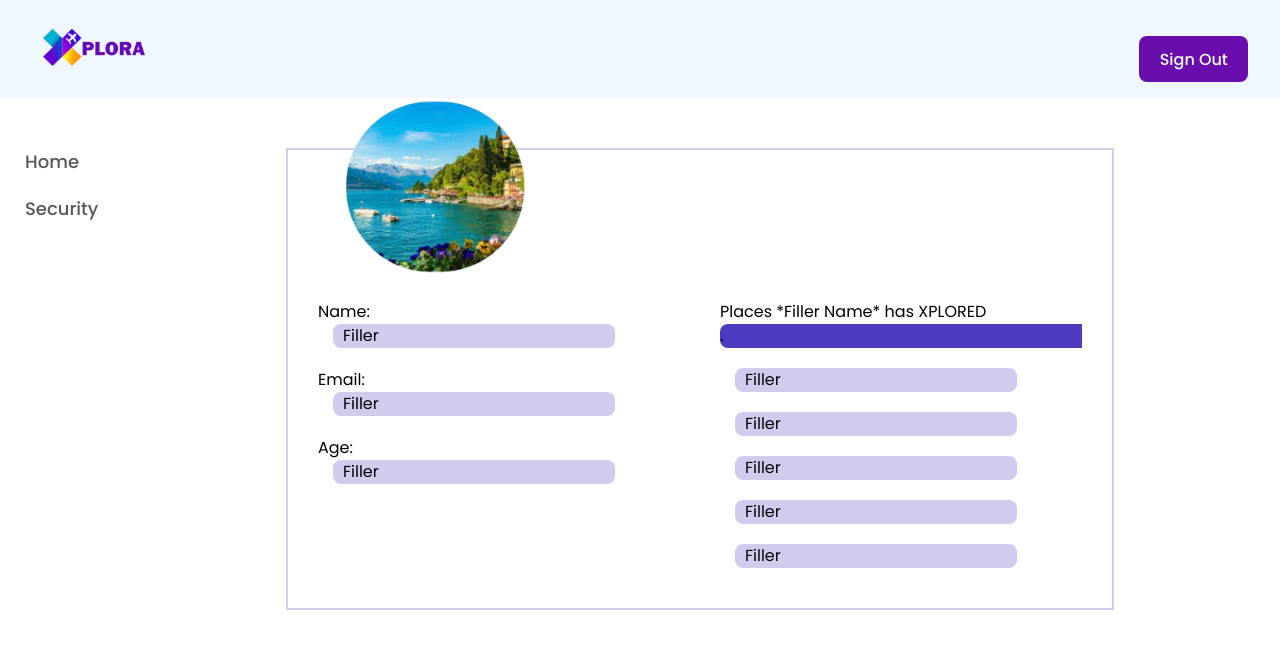
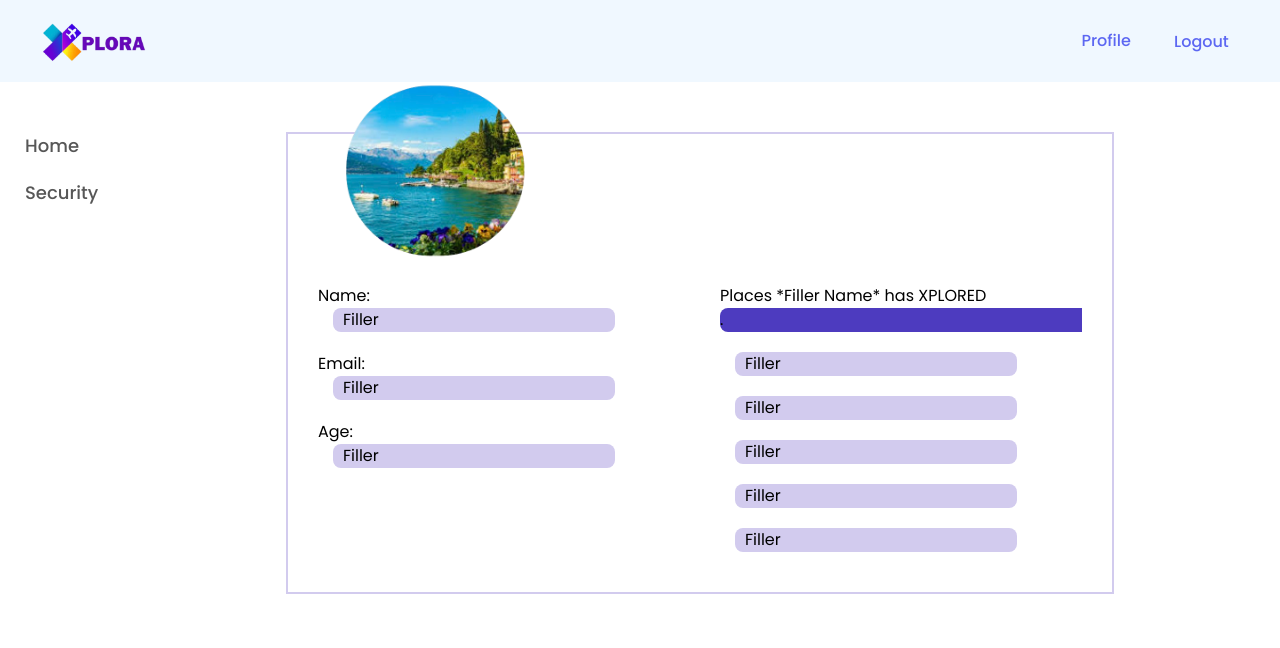
Before and after one commit to danielleandal/Xplora, a React (Vite) app in the folder frontend/: page /profile in a window 1280 px wide. Shown: the top 648 px of the page. Built offline with nearby package versions, Linux system fonts and the light colour scheme.

Commit message:
Add Logout Functionality
Switched current Sign Out Button to global Logout button. Exported handleLogout from Dashboard.tsx

```diff
--- a/frontend/src/pages/Dashboard.tsx
+++ b/frontend/src/pages/Dashboard.tsx
@@ -3,6 +3,17 @@ import { Link, useNavigate } from 'react-router-dom';
 
 import './Dashboard.css';
 import logo from '../images/logo.png';
+
+export const handleLogout = () => {
+    const navigate = useNavigate();
+
+    localStorage.removeItem('authToken');
+     // Clear user data and navigate to login
+     localStorage.removeItem('firstName');
+     localStorage.removeItem('lastName');
+     localStorage.removeItem('authToken'); // Remove token as well, if needed
+     navigate('/login');
+};
 
 
 const Dashboard: React.FC = () => {
@@ -22,15 +33,6 @@ const Dashboard: React.FC = () => {
             navigate('/login');
         }
     }, [navigate]);
-
-    const handleLogout = () => {
-        localStorage.removeItem('authToken');
-         // Clear user data and navigate to login
-         localStorage.removeItem('firstName');
-         localStorage.removeItem('lastName');
-         localStorage.removeItem('authToken'); // Remove token as well, if needed
-         navigate('/login');
-    };
 
     return (
         <div className="dashboard">
@@ -62,6 +64,8 @@ const Dashboard: React.FC = () => {
             </main>
         </div>
     );
+
+
 };
 
 export default Dashboard;
--- a/frontend/src/pages/Profile.tsx
+++ b/frontend/src/pages/Profile.tsx
@@ -3,30 +3,21 @@ import './HowItWorks.css'; // Create this CSS file for styling
 import './Profile.css';
 import logo from '../images/logo.png';
 import image1 from '../images/image1.png';
+import { handleLogout } from './Dashboard';
 import { useNavigate, Link } from 'react-router-dom';
 
 const ProfilePage: React.FC = () => {
-    const navigate = useNavigate();
-
-    const handleSignOut = () => {
-        // clear session storage before signing out
-        sessionStorage.clear();
-        navigate('/');
-    };
-
     return (
         <div className="profile-page">
         {/* Header Section */}
         <header className="homepage-header">
-            <Link to="/">
+
             <img src={logo} alt="Xplora Logo" className="homepage-logo" />
-                </Link>
+
         <nav className="homepage-nav">
             <ul>
-                    {/* <li><Link to="/sign-up">Sign Up</Link></li>
-                    <li><Link to="/sign-in">Sign In</Link></li> */}
-                    {/* <li><Link to="/homepage">Sign Out</Link></li> */}
-                    <button className="sign-out-button" onClick={handleSignOut}>Sign Out</button>
+                <li><Link to="/profile">Profile</Link></li>
+                <li><button onClick={handleLogout} className="logout-button">Logout</button></li>
             </ul>
         </nav>
         </header>
```
Lines whose indentation alone changed are shown as unchanged.
